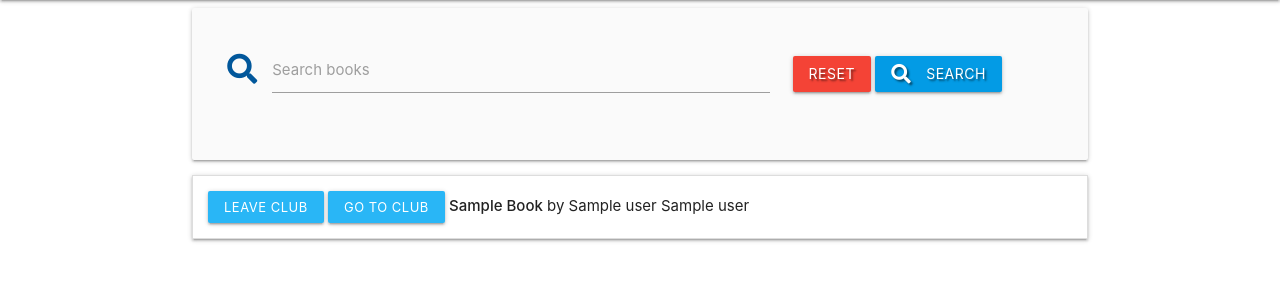
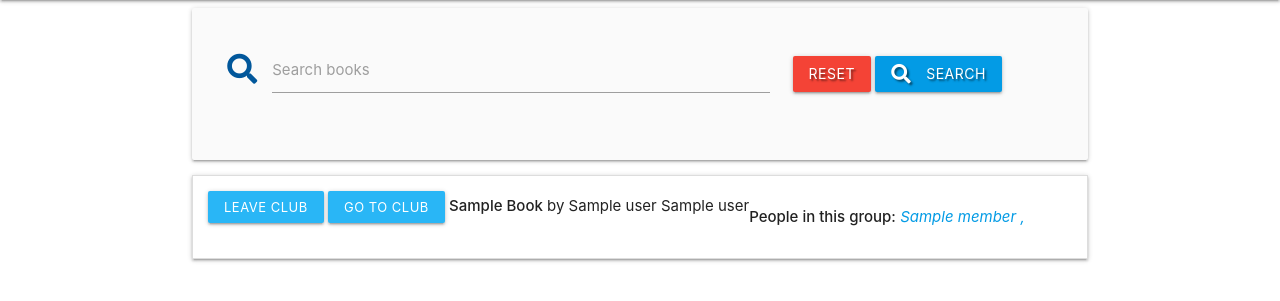
Before and after one commit to Peterhague/CI_MS3_Book_Club, a Flask app: page / in a window 1280 px wide. Shown: the part 64-365 px from the top of the page. Run offline with Flask 2, Linux system fonts and the light colour scheme; a database or web service that is not in the repository returns one stand-in record (values such as "Sample title"); some libraries are stand-ins or nearby versions.

Commit message:
redesigned accordion to show club members in header

```diff
--- a/templates/books.html
+++ b/templates/books.html
@@ -40,6 +40,19 @@
                   <a href="{{ url_for('go_to_club', book_id=book._id) }}" class="btn-small light-blue lighten-1">Go to club</a>
                   <strong>{{ book.book_title.title() }}</strong> by {{ book.author_first.capitalize() }} {{ book.author_last.capitalize() }}
               </div>
+              <div class="col s12">
+                <p>
+                  <strong>People in this group:</strong>
+                  {% for member in book.members %}
+                    <span><em><a href="{{ url_for('profiles_other', username=member) }}">{{ member }}</em></span>
+                    {% if member == book.members[-1] %}
+                      <span><em>{{ "" }}</em></span>
+                    {% else %}
+                      <span><em>{{ ", " }}</em></span>
+                    {% endif %}
+                  {% endfor %}
+                </p>
+              </div>
             </div>
           <div class="collapsible-body">
               <p>First Published: {{ book.date }}</p>
```
